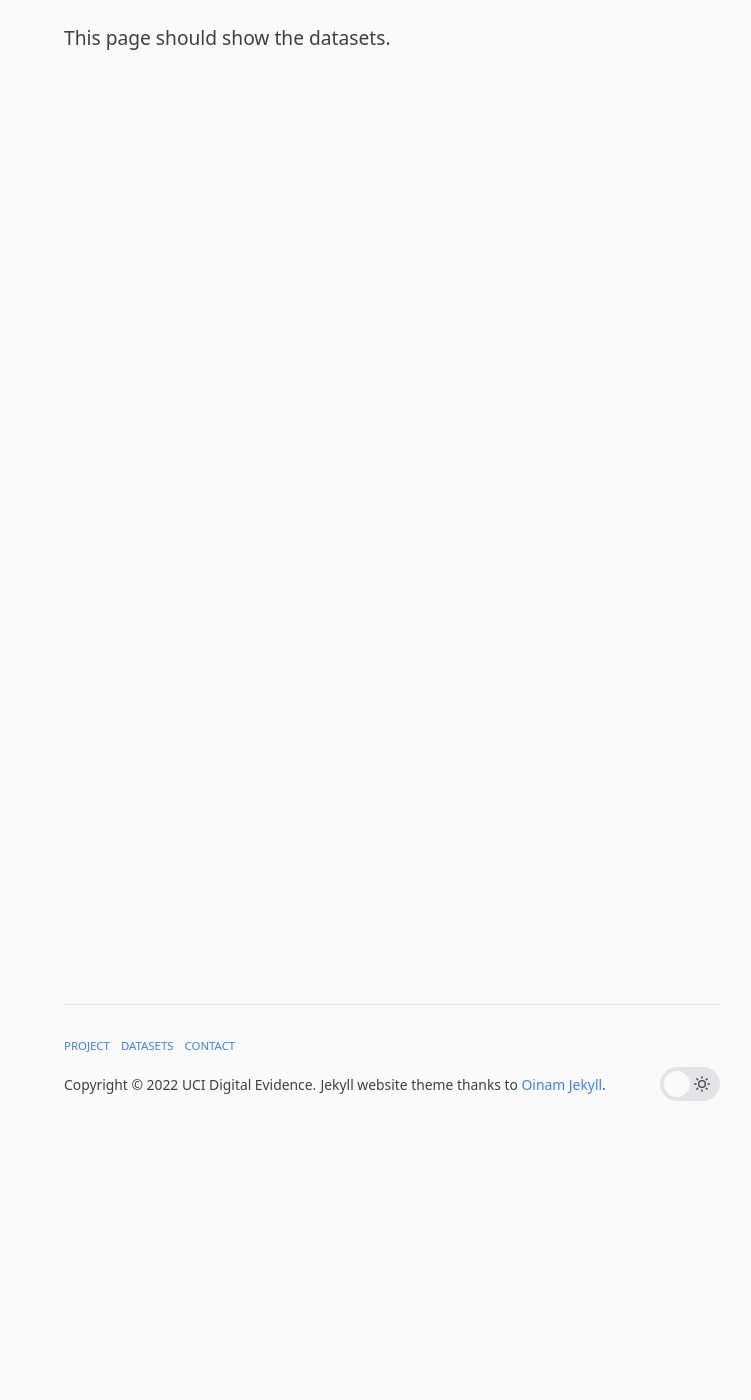
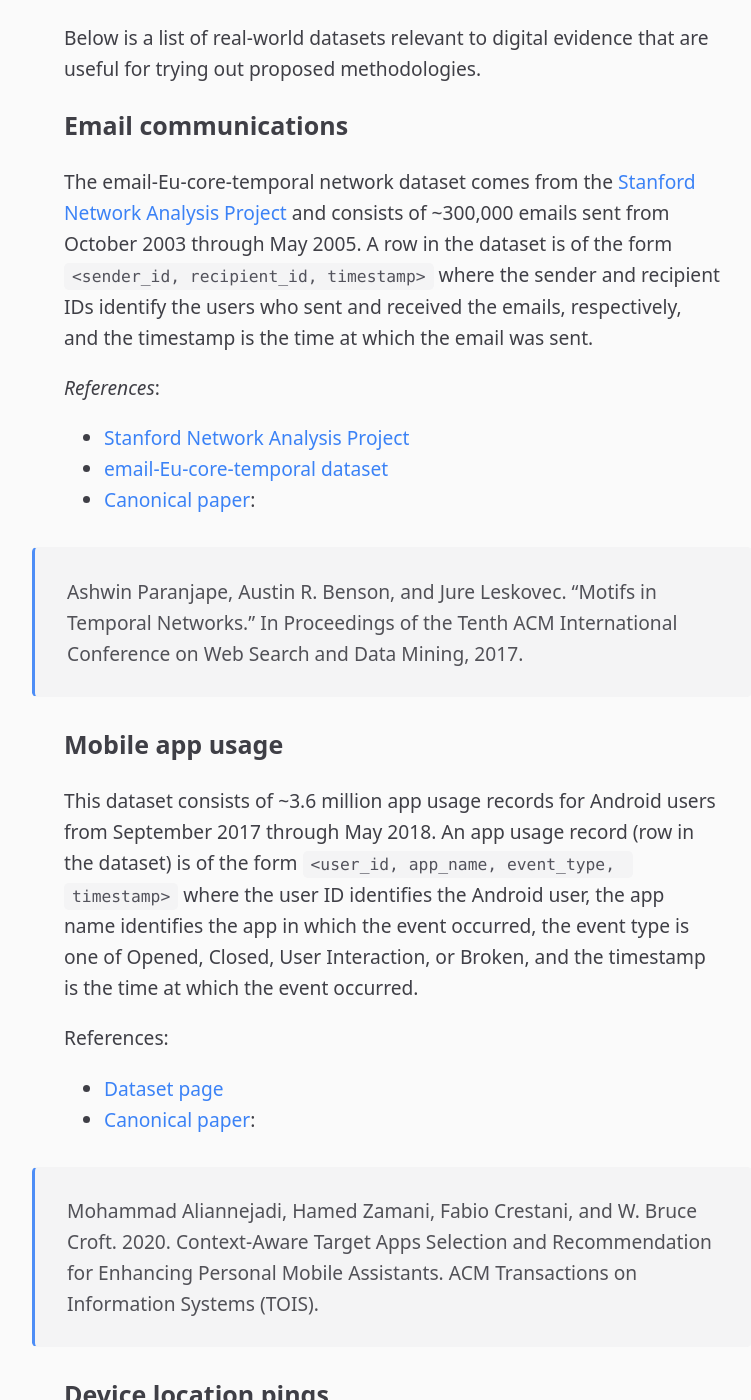
Before and after one commit to rlongjohn/uci-digital-evidence, a Jekyll site: the page built from datasets.md, in a window 1280 px wide and 1400 px high, scrolled down 270 px. Shown: the whole window, without its empty margins (248-999 px from the left). Built offline with Jekyll 4.4.1, drawn with Linux system fonts in a browser that asks for light colours; some of the changed text lies outside the part shown.

Commit message:
add page content

```diff
--- a/datasets.md
+++ b/datasets.md
@@ -4,4 +4,37 @@
 permalink: /datasets/
 ---
 
-This page should show the datasets.
+Below is a list of real-world datasets relevant to digital evidence that are useful for trying out proposed methodologies.
+
+### Email communications
+
+The email-Eu-core-temporal network dataset comes from the <a href="https://snap.stanford.edu/index.html">Stanford Network Analysis Project</a> and consists of ~300,000 emails sent from October 2003 through May 2005. A row in the dataset is of the form `<sender_id, recipient_id, timestamp>` where the sender and recipient IDs identify the users who sent and received the emails, respectively, and the timestamp is the time at which the email was sent.
+
+_References_:
+
+* <a href="https://snap.stanford.edu/index.html">Stanford Network Analysis Project</a>
+* <a href="https://snap.stanford.edu/data/email-Eu-core-temporal.html">email-Eu-core-temporal dataset</a>
+* <a href="https://dl.acm.org/doi/abs/10.1145/3018661.3018731">Canonical paper</a>:
+
+> Ashwin Paranjape, Austin R. Benson, and Jure Leskovec. "Motifs in Temporal Networks." In Proceedings of the Tenth ACM International Conference on Web Search and Data Mining, 2017.
+
+### Mobile app usage
+
+This dataset consists of ~3.6 million app usage records for Android users from September 2017 through May 2018. An app usage record (row in the dataset) is of the form `<user_id, app_name, event_type, timestamp>` where the user ID identifies the Android user, the app name identifies the app in which the event occurred, the event type is one of Opened, Closed, User Interaction, or Broken, and the timestamp is the time at which the event occurred.
+
+References:
+
+* <a href="https://github.com/aliannejadi/LSApp">Dataset page</a>
+* <a href="https://dl.acm.org/doi/abs/10.1145/3447678">Canonical paper</a>:
+
+> Mohammad Aliannejadi, Hamed Zamani, Fabio Crestani, and W. Bruce Croft. 2020. Context-Aware Target Apps Selection and Recommendation for Enhancing Personal Mobile Assistants. ACM Transactions on Information Systems (TOIS).
+
+### Device location pings
+
+This dataset was collected via the Twitter Streaming API and consists of ~80,000 geolocated Tweets from Orange County, CA collected from September 2020 through March 2021. Each Tweet (a row in the dataset) is of the form `<user_id, latitude, longitude, timestamp>` where the user ID identifies the Twitter account, the coordinates are the location of the device from which the Tweet was sent, and the timestamp is the time at which the Tweet was posted. Note that this information is only available on public Tweets for which the user has opted in to sharing their geo-coordinates.
+
+References:
+
+* <a href="https://github.com/rlongjohn/test-website/tree/main/twitter_data">Dataset page</a> (Note that per Twitter's API use policy only the Tweet IDs can be shared)
+* <a href="https://developer.twitter.com/en/docs/twitter-api/v1/tweets/filter-realtime/overview">Twitter Streaming API</a>
+* <a href="https://developer.twitter.com/en/developer-terms/agreement-and-policy">Twitter API use policy</a>
```
Also changed, not shown: contact.md (deleted, +0 -7 lines), index.md (+12 -1 lines), team.md (added, +19 -0 lines).
